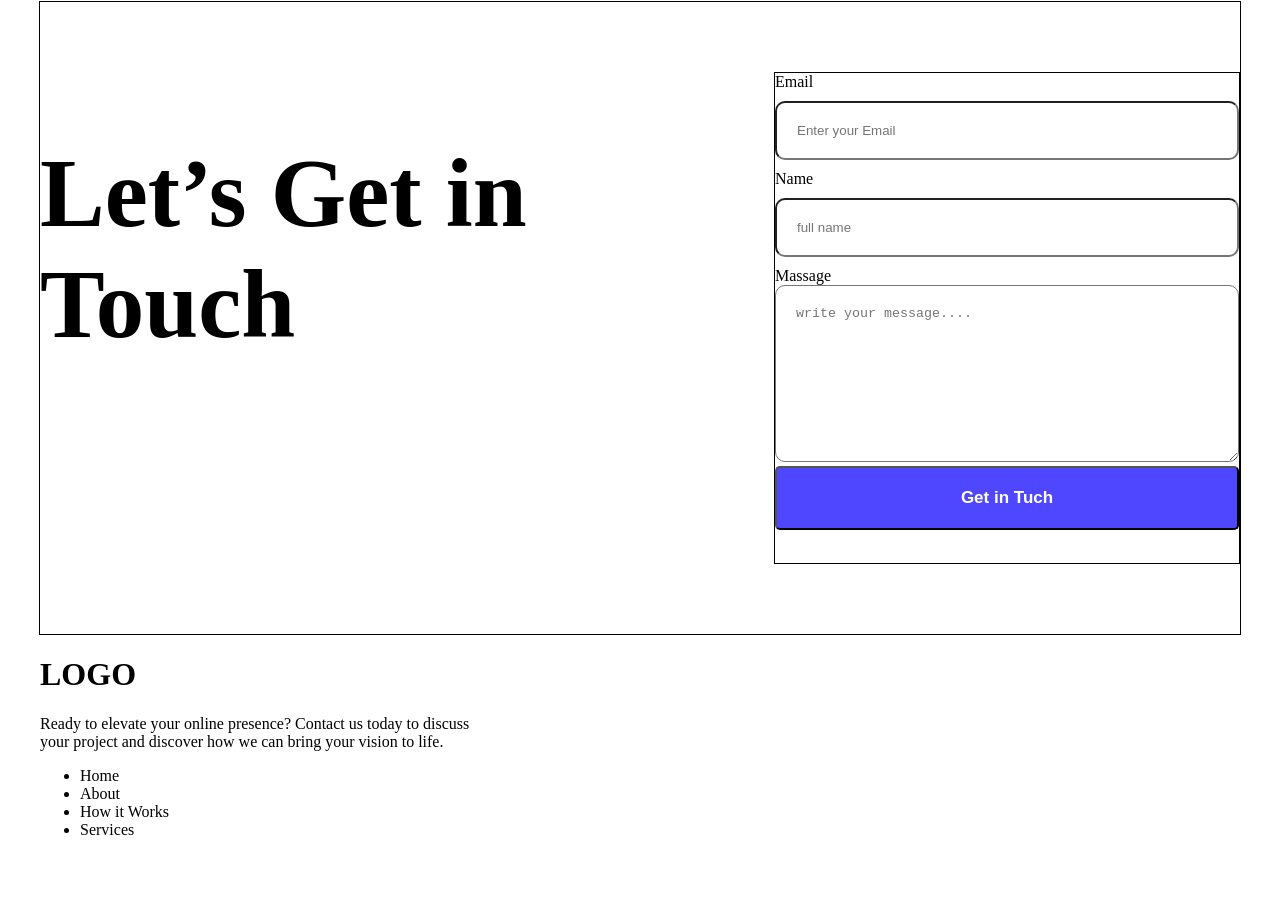
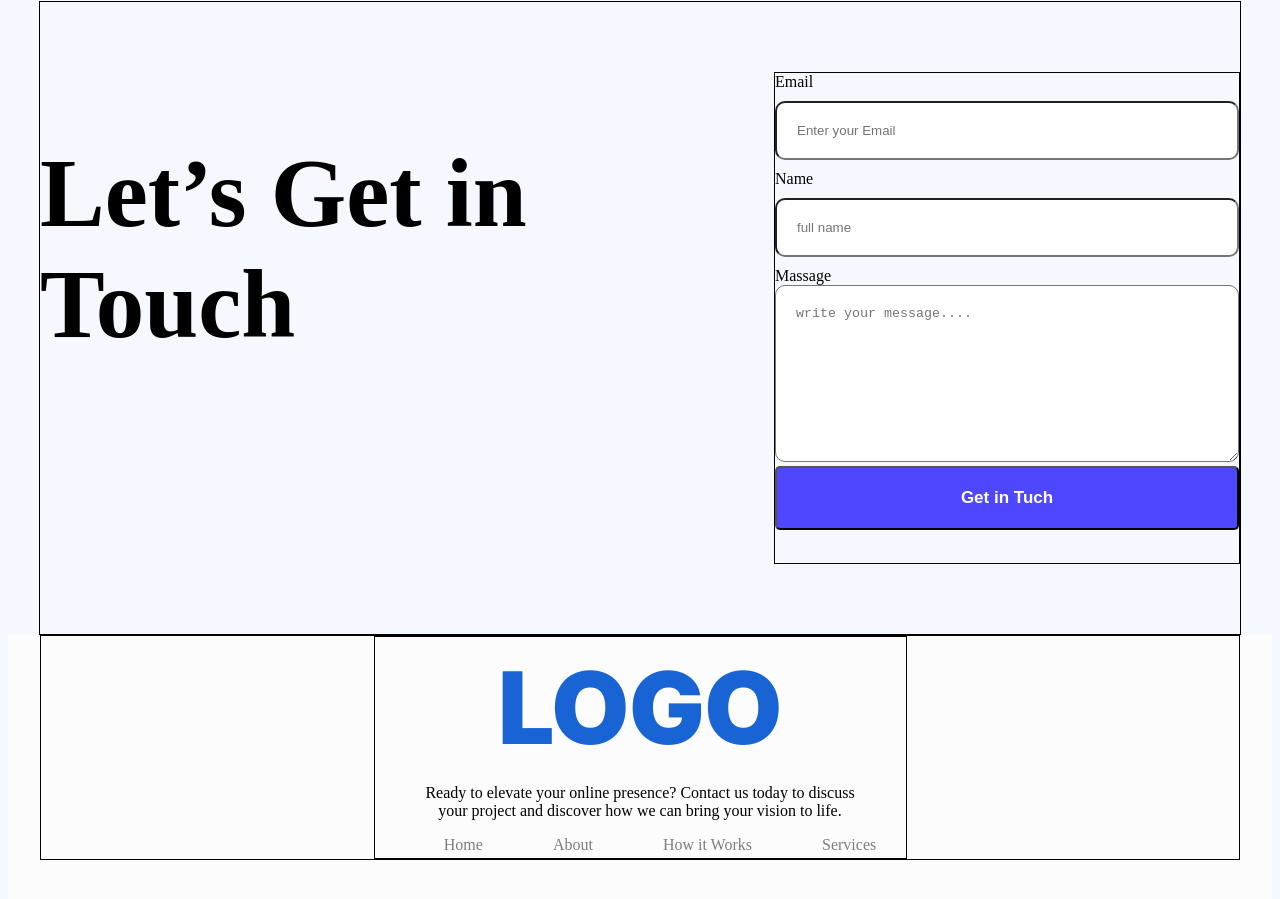
Before and after one commit to Evasfaisal/Assignment-1, a plain HTML site: page index.html in a window 1280 px wide. Shown: the part 1697-2596 px from the top of the page. Before the commit the page ends 2552 px from the top, so only its background shows below. Drawn offline with Linux system fonts and the light colour scheme.

Commit message:
footer running

```diff
--- a/index.html
+++ b/index.html
@@ -138,10 +138,10 @@
         <div class="footer middle-content">
             <div class="foote-main">
                 <div class="foote-main-child">
-                    <h1>LOGO</h1>
+                    <h1 class="footer-h1">LOGO</h1>
                     <p>Ready to elevate your online presence? Contact us today to discuss <br> your project and discover how
                         we can bring your vision to life.</p>
-                    <ul>
+                    <ul class="foote-main-child-ul">
                         <li>Home</li>
                         <li>About</li>
                         <li>How it Works</li>
--- a/style.css
+++ b/style.css
@@ -1,3 +1,8 @@
+body{
+
+background:#F5F8FF;
+
+}
 .middle-content{
 width: 1200px;
 margin: auto;
@@ -192,18 +197,45 @@ color: white;
 font-size: 17px;
 font-weight: bold;
 }
-.footer-middle-content {
+footer {
+background: #fcfcfc;
+height: 428px;
+
+}
+.foote-main{
+  display: flex;
+  justify-content: center;
+
 border: 1px solid ;
 }
-.foote-main{
-
-
-}
 .foote-main-child{
-
-
+width: 531px;
+height: 221px;
+border: 1px solid ;
+text-align: center;
 }
 .foote-main-child1{
 
+}
+.foote-main-child-ul{
+list-style: none;
 
 }
+.foote-main-child-ul,li{
+color: rgba(0, 0, 0, 0.5);
+display: flex;
+justify-content: center;
+gap: 70px;
+
+}
+.footer-h1{
+
+font-size: 100px;
+font-weight: 900;
+font-family: "Inter", sans-serif;
+  font-optical-sizing: auto;
+  font-style: normal;
+  color: #0758d1ec;
+  margin: 10px;
+
+}
```
